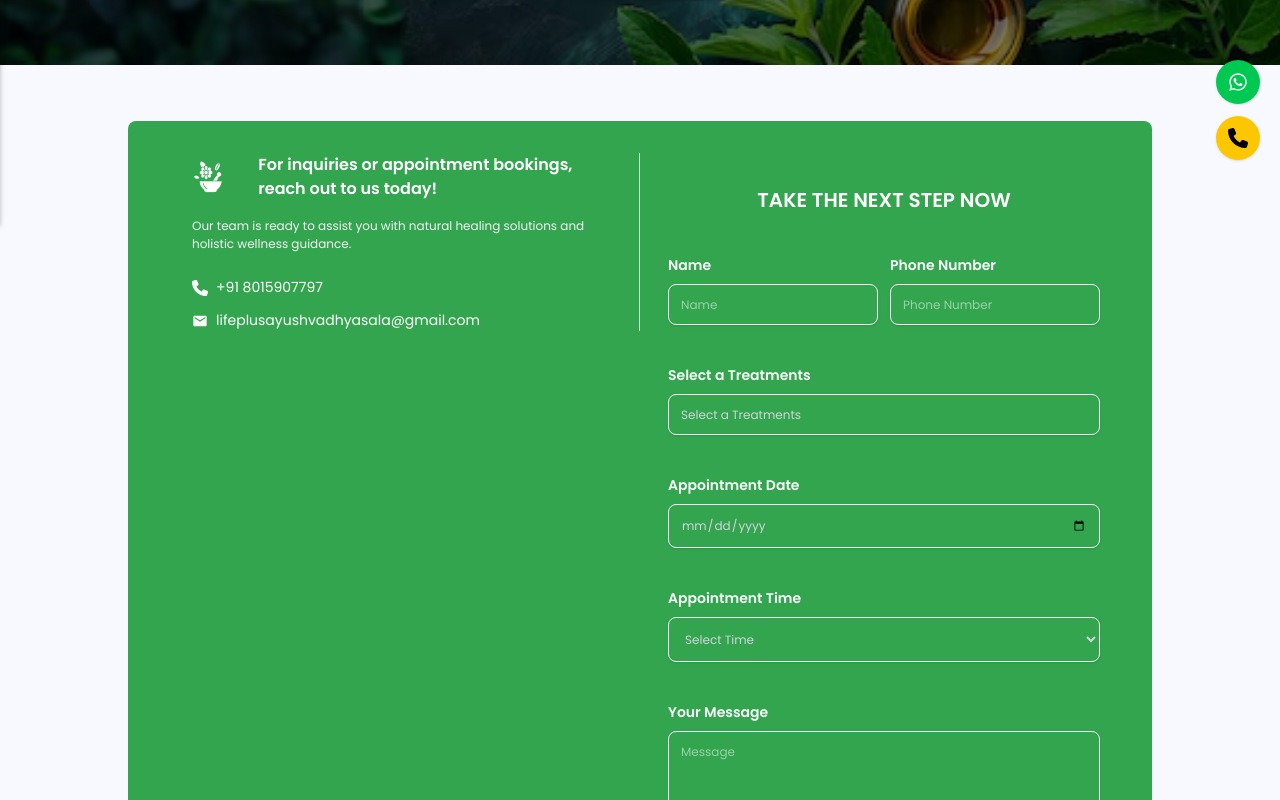
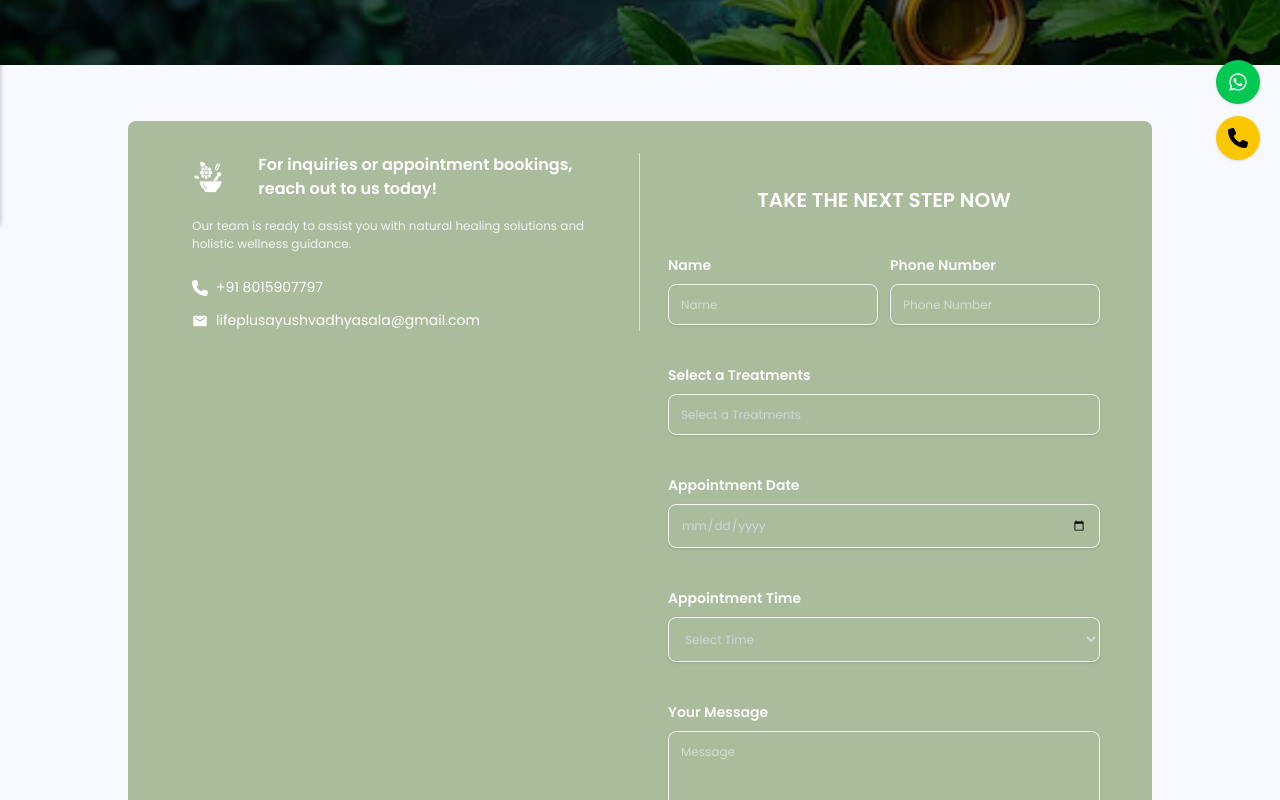
Before and after one commit to Rahulrj777/Life_Plus, a React (Vite) app: page /contact in a window 1280 px wide. Shown: the part 620-1420 px from the top of the page. Built offline with nearby package versions, Linux system fonts and the light colour scheme.

Commit message:
Resolved merge conflicts

```diff
--- a/src/pages/Contact.jsx
+++ b/src/pages/Contact.jsx
@@ -36,7 +36,7 @@ const Contact = () => {
 
       {/* ---------------- Form & Info Section ---------------- */}
       <section className="bg-[#f8f8ff] py-14 font-[poppins]">
-        <div className="relative w-full px-4 md:w-[80%] mx-auto bg-[#33a54f] py-8 md:px-6 rounded-lg z-0">
+        <div className="relative w-full px-4 md:w-[80%] mx-auto bg-[#aabc9b] py-8 md:px-6 rounded-lg z-0">
 
           <div className="absolute bottom-8 left-0 -z-10" data-aos="fade-right">
             <img src={phone} className="w-60 object-cover" alt="Phone" />
```
Also changed, not shown: src/images/banner/home_banner.jpeg (added).
